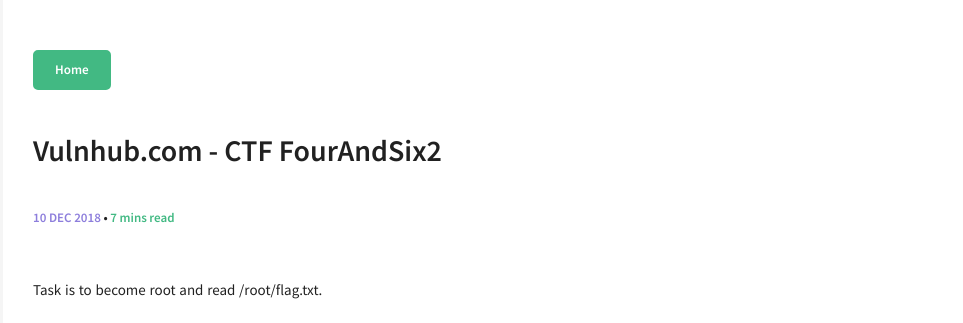
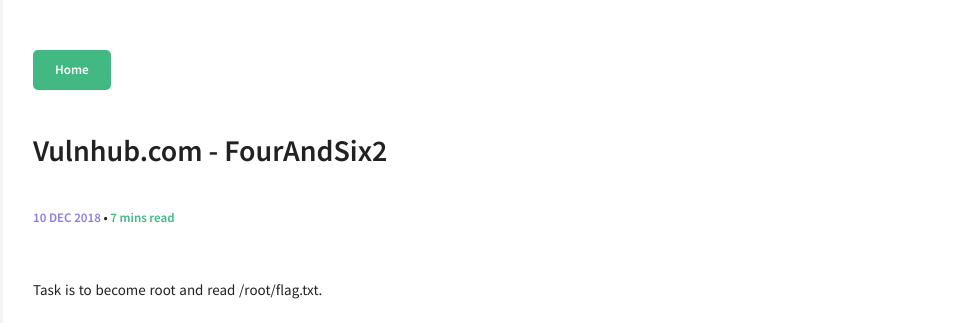
Before and after one commit to W3ndige/rootnetsec.github.io, a Jekyll site: the page built from _posts/2018-12-10-vulnhub-fourandsix2.md, in a window 1280 px wide. Shown: the top 323 px of the page, without its empty margins (317-1280 px from the left). Built offline with Jekyll 4.4.1, drawn with Linux system fonts in a browser that asks for light colours.

```diff
--- a/_data/index/projects.yml
+++ b/_data/index/projects.yml
@@ -1,7 +1,7 @@
 - name: Gameboy Emulator
   year: 2018
   tech: C++
-  desc: ""
+  desc: "Simple Gameboy Emulator written in C++ and SDL2, with debugger and disassembler."
   github: https://github.com/W3ndige/gameboy-emulator
 
 - name: Connected Quiz
--- a/_posts/2018-12-10-vulnhub-fourandsix2.md
+++ b/_posts/2018-12-10-vulnhub-fourandsix2.md
@@ -1,6 +1,6 @@
 ---
 layout:     post
-title:      "Vulnhub.com - CTF FourAndSix2"
+title:      "Vulnhub.com - FourAndSix2"
 date:       2018-12-10 0:00:00
 author:     "W3ndige"
 permalink: /:title/
```
